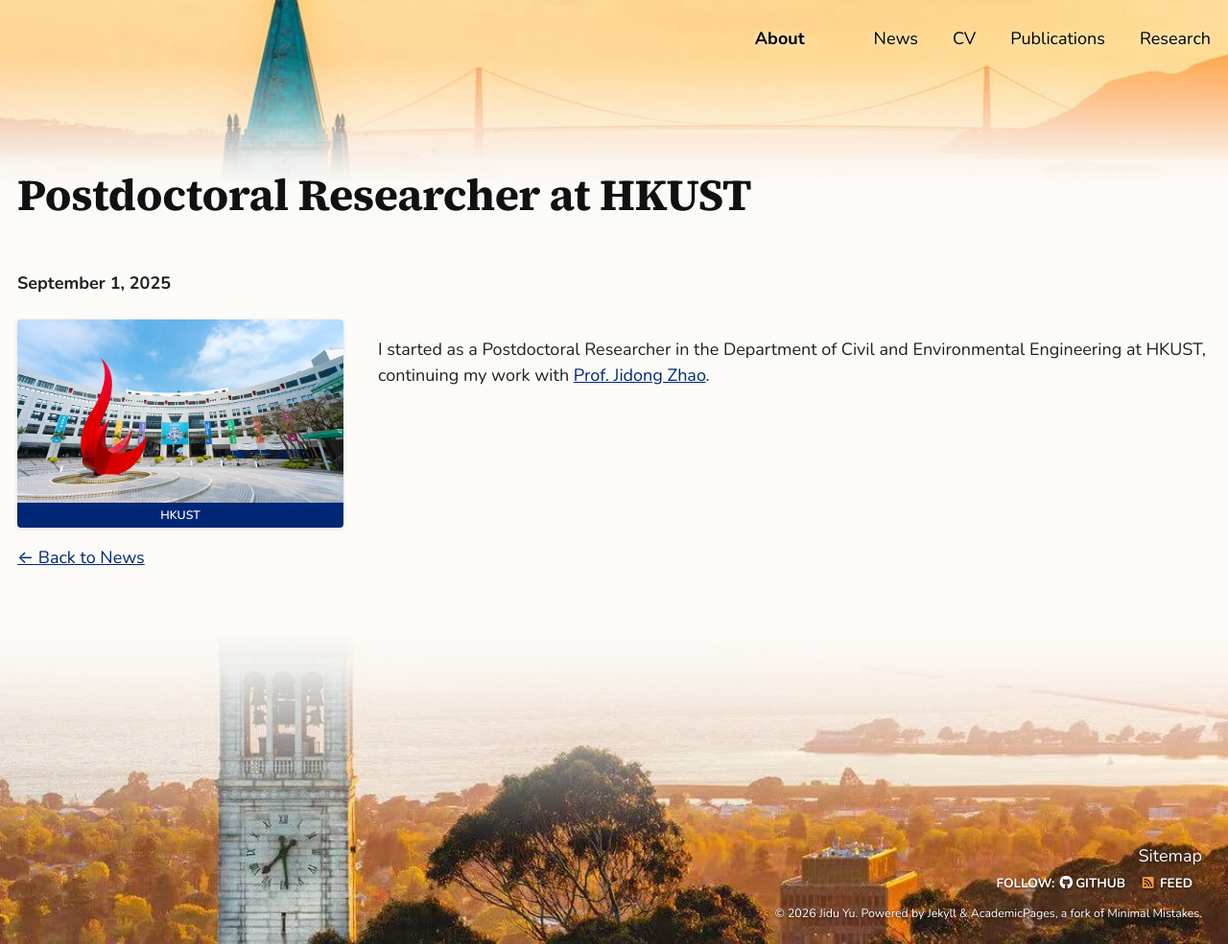
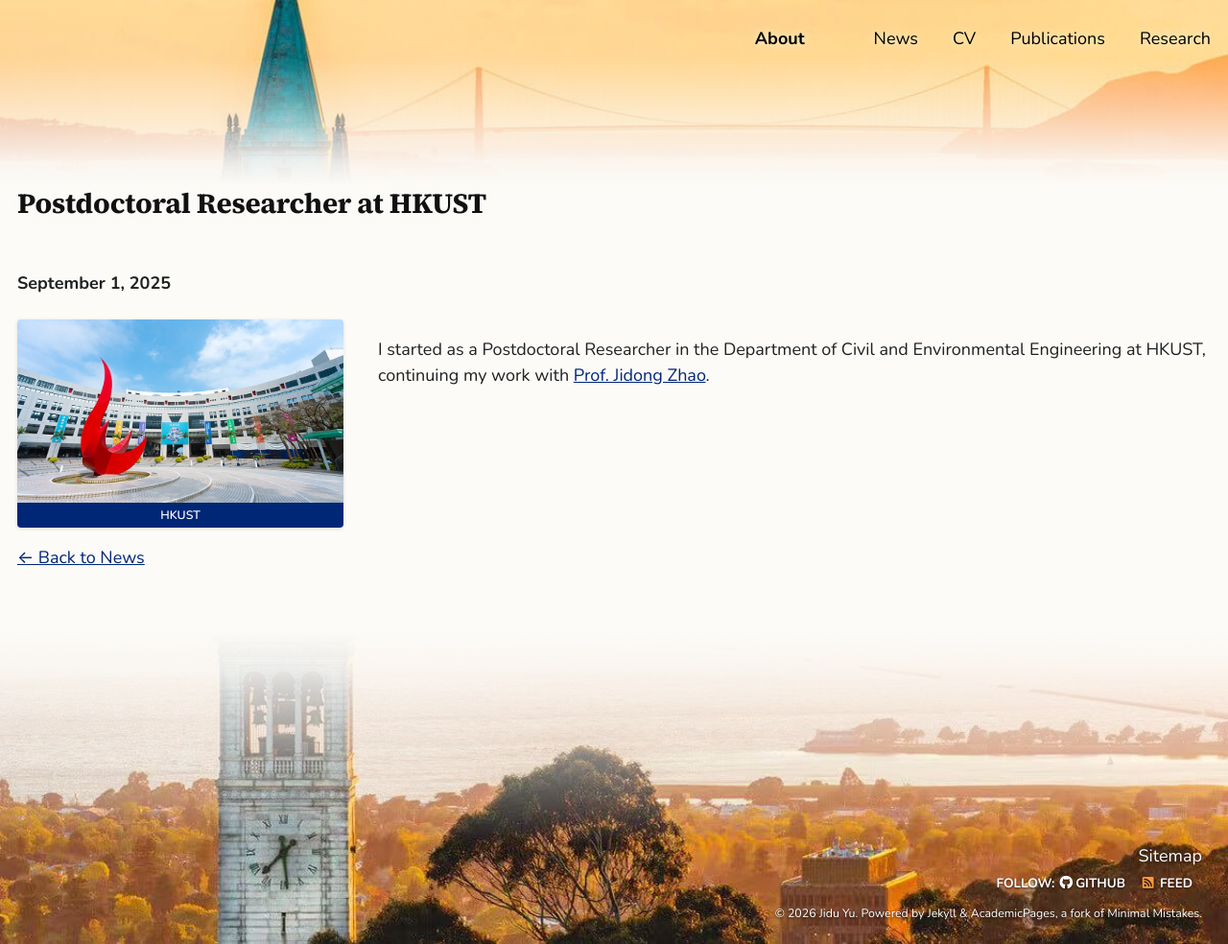
Before and after one commit to yujidu/yujidu.github.io, a Jekyll site: the page built from _news/2025-09-postdoc-hkust.md, in a window 1280 px wide and 984 px high. Shown: the whole window at 96% size. Built offline with Jekyll 4.4.1, drawn with Linux system fonts in a browser that asks for light colours.

Commit message:
Smaller titles on news pages; trim top of home banner
Co-Authored-By: Claude Opus 5.5 <noreply@anthropic.com>
Claude-Session: https://claude.ai/code/session_01Vw9tGnbWFVNDt9UXvET6V8

```diff
--- a/_includes/home-hero.html
+++ b/_includes/home-hero.html
@@ -1,6 +1,6 @@
 {% include base_path %}
 {% assign author = site.author %}
-<header class="home-hero{% if page.url != "/" %} home-hero--compact{% endif %}">
+<header class="home-hero{% if page.url != "/" %} home-hero--compact{% endif %}{% if page.layout == "news-item" %} home-hero--news{% endif %}">
   <div class="home-hero__media">
     <img class="home-hero__image" src="{{ page.hero_image | prepend: '/images/' | relative_url }}" alt="UC Berkeley campus with the Campanile and the Golden Gate Bridge">
     <div class="home-hero__fade" aria-hidden="true"></div>
--- a/_sass/_home.scss
+++ b/_sass/_home.scss
@@ -1559,3 +1559,16 @@ $cv-ink: #4a5a6a;
     margin-top: 0;
   }
 }
+
+/* Home page: trim the top of the banner (tower tip) so the profile sits higher */
+.home-hero:not(.home-hero--compact) .home-hero__image {
+  aspect-ratio: 1200 / 370;
+  object-fit: cover;
+  object-position: center bottom;
+}
+
+/* News articles: long titles, so a smaller heading */
+.home-hero--news .home-hero__title {
+  font-size: clamp(1.5rem, 2.3vw, 2.15rem);
+  line-height: 1.25;
+}
```
